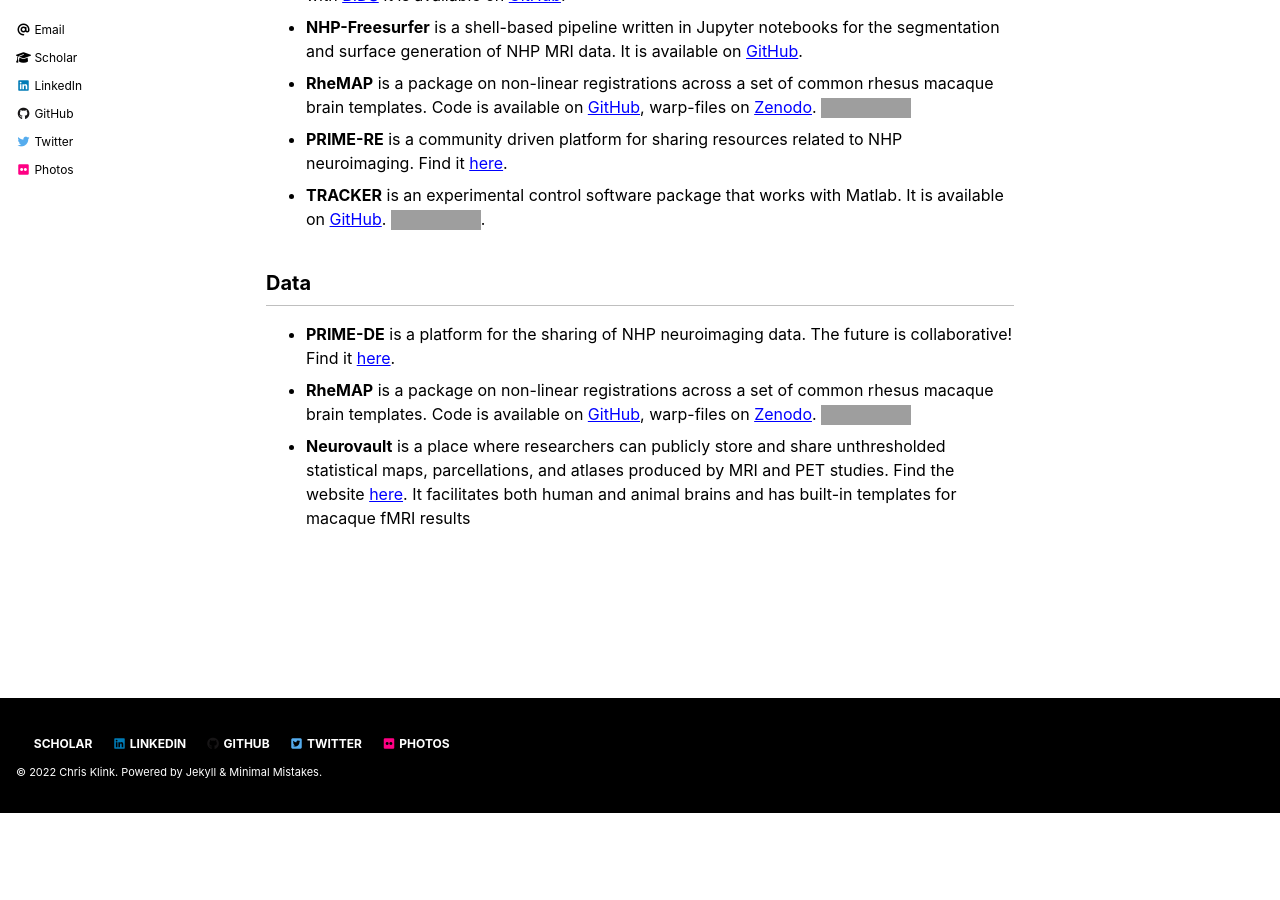
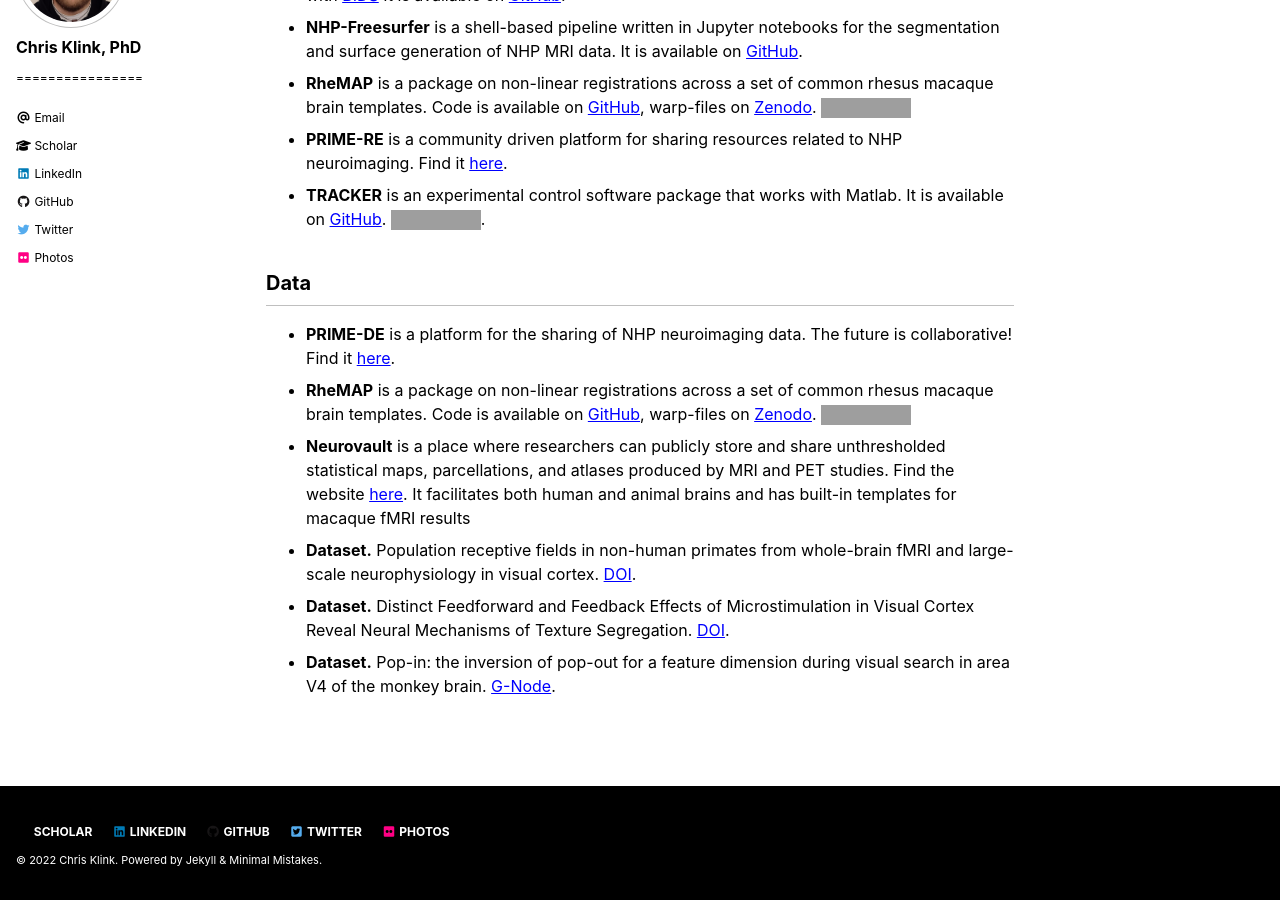
Before and after one commit to pcklink/pcklink.github.io, a Jekyll site: the page built from resources.md, in a window 1280 px wide and 900 px high, scrolled down 261 px. Built offline with Jekyll 4.4.1, drawn with Linux system fonts in a browser that asks for light colours; cached includes are drawn as plain includes; nearby versions of some CDN libraries; before the commit the page ends 1074 px from its top, so only the background shows below that; grey boxes are pictures that could not be loaded.

Commit message:
Update resources.md

```diff
--- a/resources.md
+++ b/resources.md
@@ -19,4 +19,7 @@
   <li><b>PRIME-DE</b> is a platform for the sharing of NHP neuroimaging data. The future is collaborative! Find it <a href="http://fcon_1000.projects.nitrc.org/indi/indiPRIME.html">here</a>.</li>
   <li><b>RheMAP</b> is a package on non-linear registrations across a set of common rhesus macaque brain templates. Code is available on <a href="https://github.com/PRIME-RE/RheMAP">GitHub</a>, warp-files on <a href="https://zenodo.org/record/3668510#.XlG2oJNKgnc">Zenodo</a>. <a href="https://doi.org/10.5281/zenodo.3668510"><img src="https://zenodo.org/badge/DOI/10.5281/zenodo.3668510.svg" alt="DOI"></a></li>
   <li><b>Neurovault</b> is a place where researchers can publicly store and share unthresholded statistical maps, parcellations, and atlases produced by MRI and PET studies. Find the website <a href="https://neurovault.org/">here</a>. It facilitates both human and animal brains and has built-in templates for macaque fMRI results</li>
+  <li><b>Dataset.</b> Population receptive fields in non-human primates from whole-brain fMRI and large-scale neurophysiology in visual cortex. <a href="https://doi.org/10.12751/g-node.2j01af">DOI</a>.</li>
+  <li><b>Dataset.</b> Distinct Feedforward and Feedback Effects of Microstimulation in Visual Cortex Reveal Neural Mechanisms of Texture Segregation. <a href="https://doi.gin.g-node.org/10.12751/g-node.pgr84e/">DOI</a>.</li>
+  <li><b>Dataset.</b> Pop-in: the inversion of pop-out for a feature dimension during visual search in area V4 of the monkey brain. <a href="https://gin.g-node.org/ChrisKlink/NHP_VisualSearch_Pop-in">G-Node</a>.</li>
 </ul>
```
